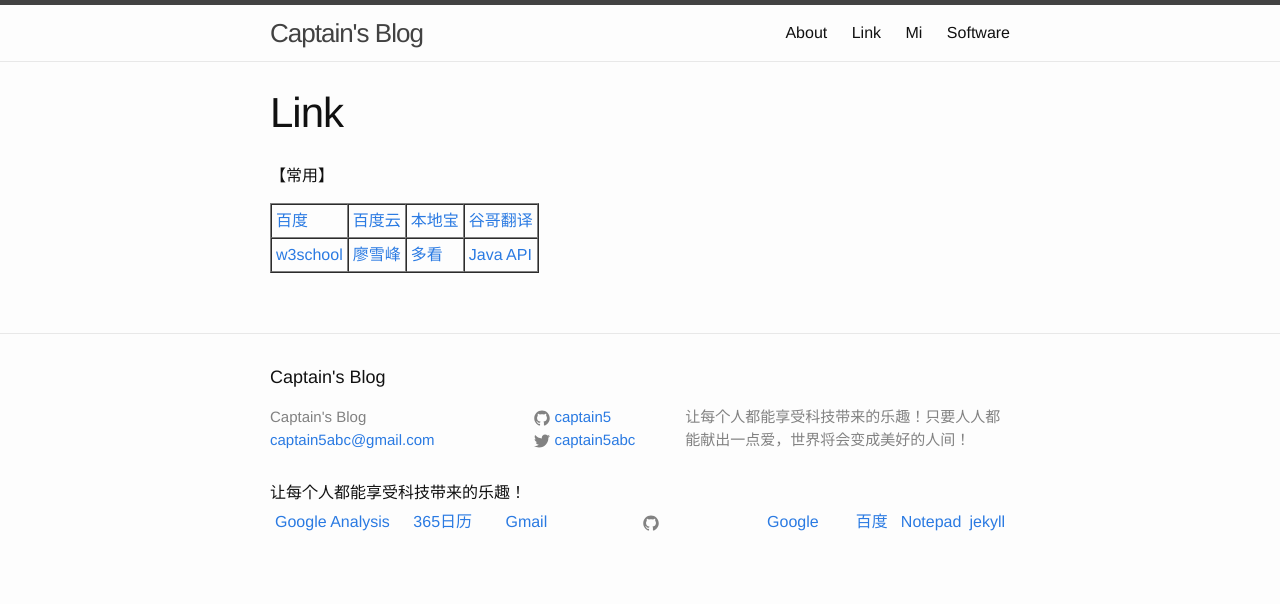
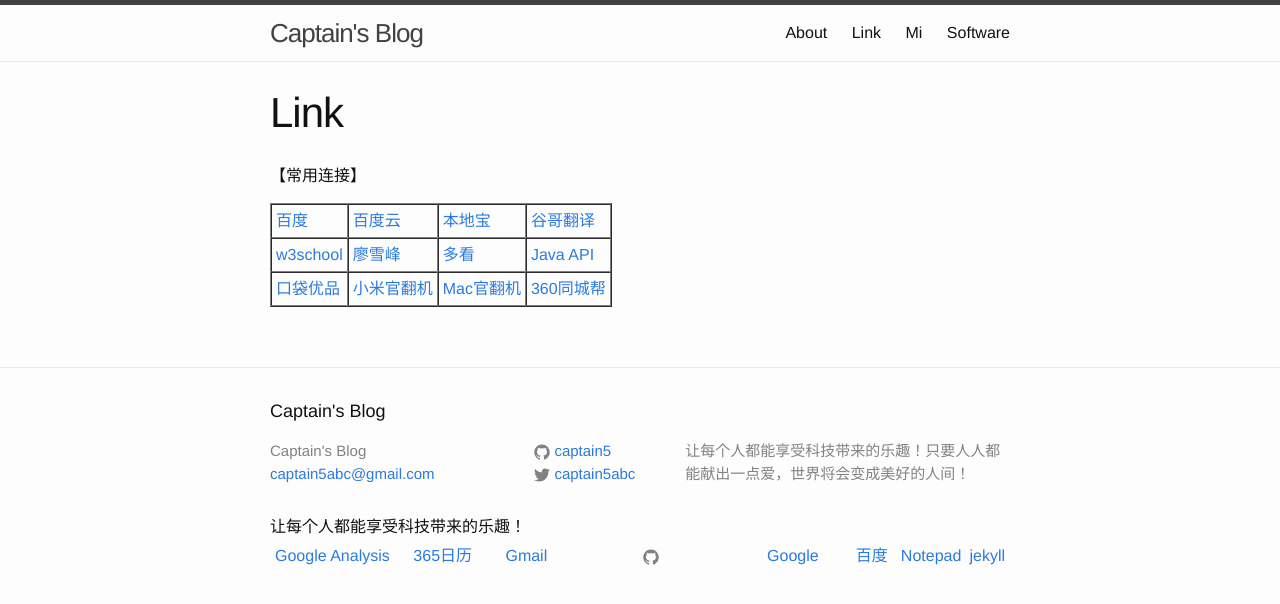
Before and after one commit to captain5/captain5.github.io, a Jekyll site: the page built from link.html, in a window 1280 px wide. Shown: the top 604 px of the page. Built offline with Jekyll 4.4.1, drawn with Linux system fonts in a browser that asks for light colours.

Commit message:
Update link.html

```diff
--- a/link.html
+++ b/link.html
@@ -4,7 +4,7 @@
 permalink: /link/
 ---
 
-【常用】
+【常用连接】
 <p>
 <table cellpadding=4 border=1 cellspacing="0">
   <tr><td><a href="https://www.baidu.com/" target="_blank">百度</a></td>
@@ -17,4 +17,12 @@
   <td><a href="http://www.duokan.com/u/mybook" target="_blank">多看</a></td>
   <td><a href="http://docs.oracle.com/javase/7/docs/api/" target="_blank">Java API</a></td>
   </tr>
+
+  <tr>
+    <td><a href="http://www.aiershou.com/" target="_blank">口袋优品</a></td>
+    <td><a href="http://item.mi.com/re" target="_blank">小米官翻机</a></td>
+    <td><a href="http://www.apple.com/cn_cmb/shop/browse/home/specialdeals" target="_blank">Mac官翻机</a></td>
+    <td><a href="http://bang.360.cn/liangpin/" target="_blank">360同城帮</a></td>
+
+  </tr>
 </table>
```
